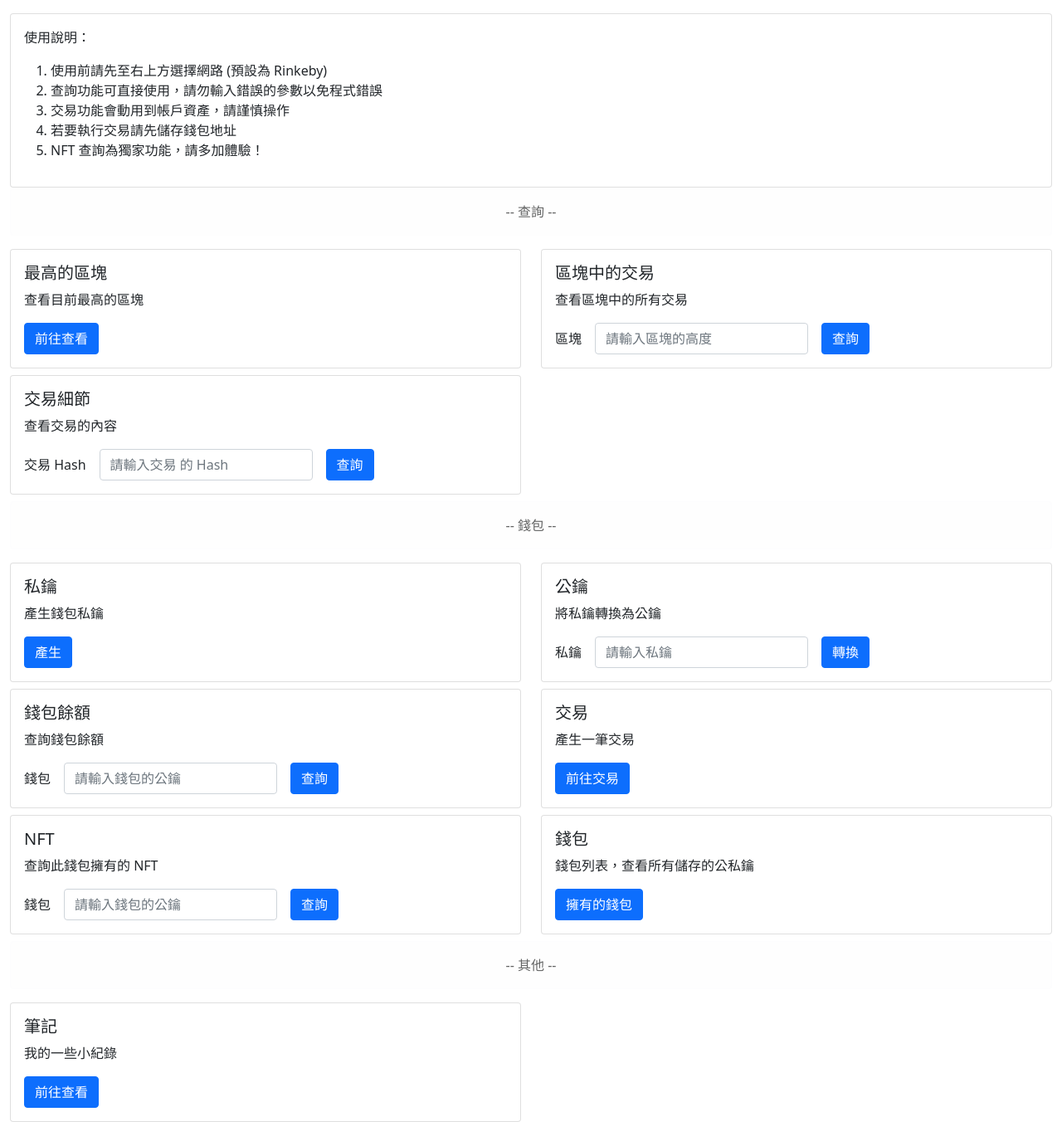
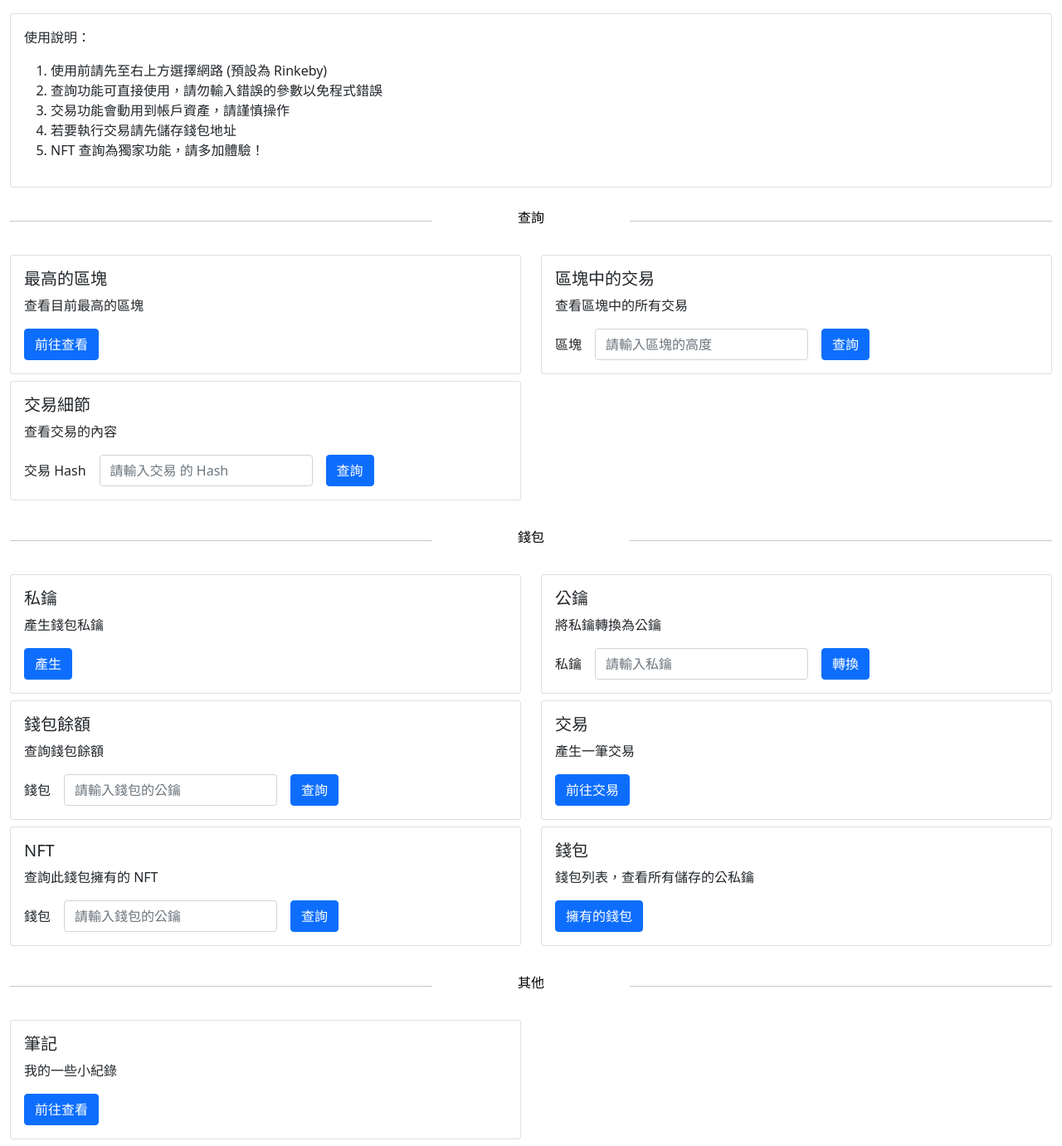
Before and after one commit to linwebs/block_chain_wallet, a Flask app: page / in a window 1280 px wide. Shown: the part 73-1454 px from the top of the page at 83% size. Before the commit the page ends 1425 px from the top, so only its background shows below. Run offline with Flask 2, Linux system fonts and the light colour scheme; some libraries are stand-ins or nearby versions.

Commit message:
錢包界面修改

```diff
--- a/app.py
+++ b/app.py
@@ -126,8 +126,16 @@ def page_get_balance():
 
 @app.route('/wallet/transaction', methods=['GET'])
 def page_make_transaction():
-	wallets = get_save_wallets()
-	return render_template('make_transaction.html', page='wallet', network=get_choose_network(), wallets=wallets)
+	wallet_file = get_save_wallets()
+	wallet_list = []
+	for i in wallet_file:
+		private_key = i['key']
+		public_key = calc_public_key(private_key)
+		wallet_list.append({
+			'private_key': private_key,
+			'public_key': public_key
+		})
+	return render_template('make_transaction.html', page='wallet', network=get_choose_network(), wallets=wallet_list)
 
 
 @app.route('/wallet/transaction', methods=['POST'])
@@ -240,11 +248,23 @@ def page_wallet_save():
 
 @app.route('/wallet/list')
 def page_wallet_list():
-	wallets = get_save_wallets()
+	wallet_file = get_save_wallets()
+	wallet_list = []
+	for i in wallet_file:
+		private_key = i['key']
+		public_key = calc_public_key(private_key)
+		balance = get_balance(public_key)
+		wallet_list.append({
+			'time': i['time'],
+			'private_key': private_key,
+			'public_key': public_key,
+			'balance': balance
+		})
+
 	return render_template('wallet_list.html',
 						   page='wallet',
 						   network=get_choose_network(),
-						   wallets=wallets)
+						   wallets=wallet_list)
 
 
 @app.route('/note')
--- a/templates/index.html
+++ b/templates/index.html
@@ -20,7 +20,17 @@
 
 
 			<div class="col-12">
-				<div class="alert alert-light text-center">-- 查詢 --</div>
+				<div class="row mt-4 mb-4">
+					<div class="d-none d-md-block col-md-4 col-lg-5">
+						<hr>
+					</div>
+					<div class="col-sm-12 col-md-4 col-lg-2 text-center">
+						<a href="/search" class="text-decoration-none text-black">查詢</a>
+					</div>
+					<div class="d-none d-md-block col-md-4 col-lg-5">
+						<hr>
+					</div>
+				</div>
 			</div>
 
 			<div class="col-md-6 col-sm-12 mb-2">
@@ -77,7 +87,17 @@
 			</div>
 
 			<div class="col-12">
-				<div class="alert alert-light text-center">-- 錢包 --</div>
+				<div class="row mt-4 mb-4">
+					<div class="d-none d-md-block col-md-4 col-lg-5">
+						<hr>
+					</div>
+					<div class="col-sm-12 col-md-4 col-lg-2 text-center">
+						<a href="/wallet" class="text-decoration-none text-black">錢包</a>
+					</div>
+					<div class="d-none d-md-block col-md-4 col-lg-5">
+						<hr>
+					</div>
+				</div>
 			</div>
 
 			<div class="col-md-6 col-sm-12 mb-2">
@@ -176,8 +196,19 @@
 			</div>
 
 
+
 			<div class="col-12">
-				<div class="alert alert-light text-center">-- 其他 --</div>
+				<div class="row mt-4 mb-4">
+					<div class="d-none d-md-block col-md-4 col-lg-5">
+						<hr>
+					</div>
+					<div class="col-sm-12 col-md-4 col-lg-2 text-center">
+						<a class="text-decoration-none text-black">其他</a>
+					</div>
+					<div class="d-none d-md-block col-md-4 col-lg-5">
+						<hr>
+					</div>
+				</div>
 			</div>
 
 			<div class="col-md-6 col-sm-12 mb-2">
--- a/templates/make_transaction.html
+++ b/templates/make_transaction.html
@@ -9,7 +9,7 @@
 				<select class="form-select" name="send" id="send" aria-describedby="send-help">
 					<option selected>-- 請選擇發送者的錢包地址 --</option>
 					{% for i in wallets %}
-						<option>{{ i['key'] }}</option>
+						<option value="{{ i['private_key'] }}">{{ loop.index }} - {{ i['public_key'] }}</option>
 					{% endfor %}
 				</select>
 				<div id="send-help" class="form-text">若錢包尚未出現在列表上，請先利用查詢公鑰功能匯入錢包</div>
```
Also changed, not shown: templates/search.html (+11 -1 lines), templates/wallet.html (+11 -1 lines), templates/wallet_list.html (+20 -4 lines).
